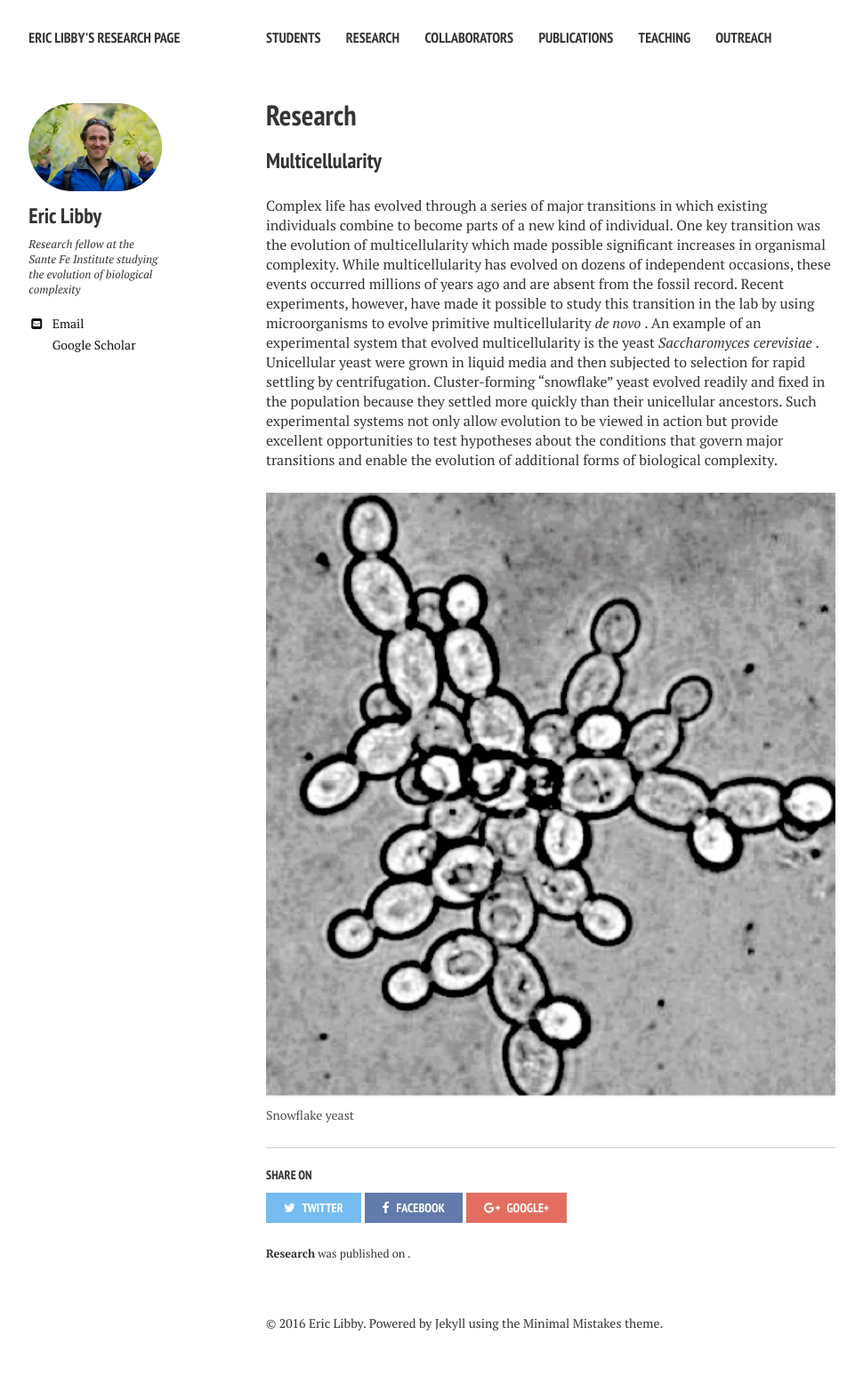
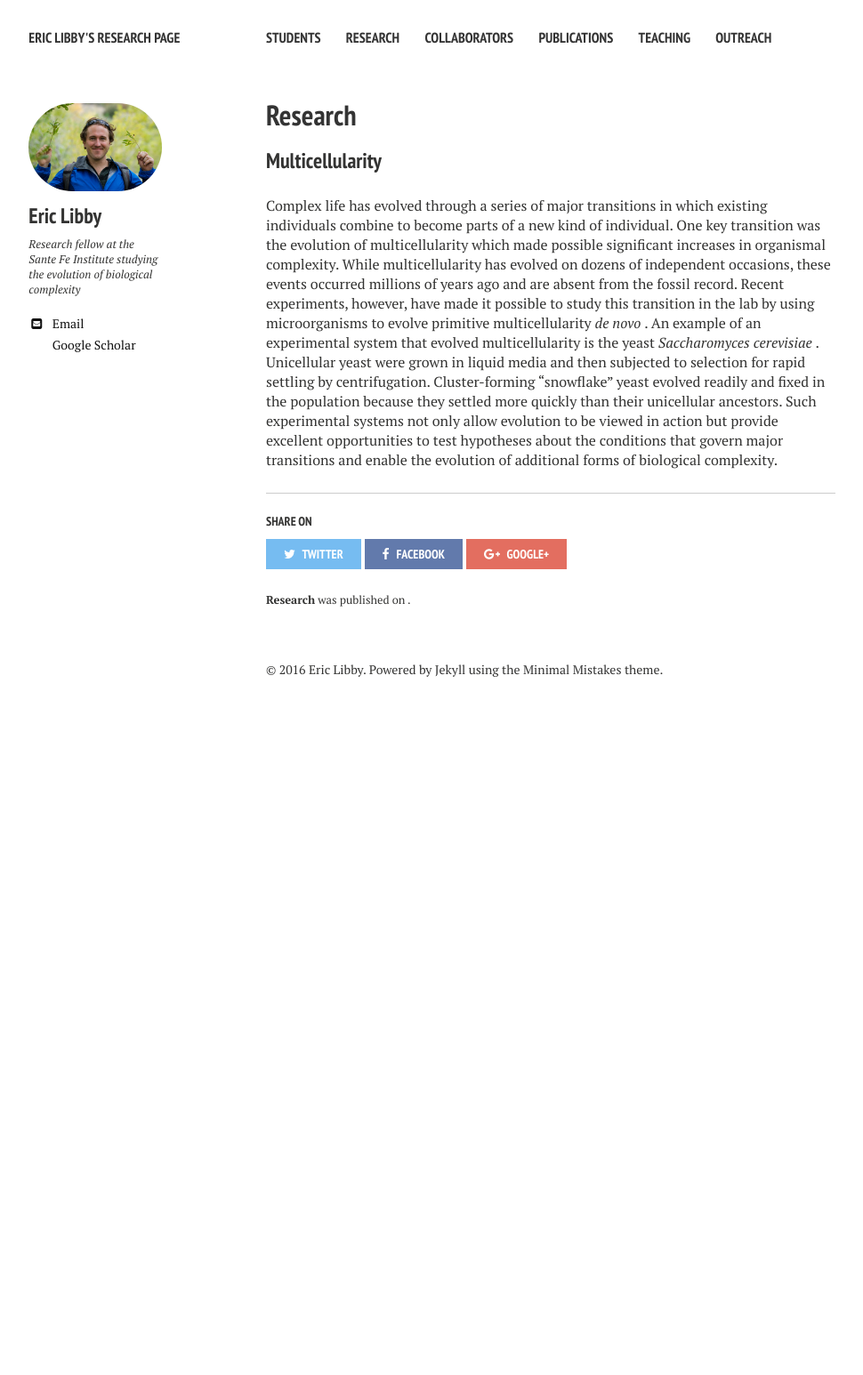
Before and after one commit to ericlibby/oldweb, a Jekyll site: the page built from p_research/index.md, in a window 1280 px wide. Shown: the whole page at 89% size, without its empty margins (21-991 px from the left). Built offline with Jekyll 4.4.1, drawn with Linux system fonts in a browser that asks for light colours; nearby versions of some CDN libraries; after the commit the page ends 900 px from its top, so only the background shows below that.

Commit message:
error debug

```diff
--- a/p_research/index.md
+++ b/p_research/index.md
@@ -8,8 +8,3 @@ comments: true
 
 ### Multicellularity
 Complex life has evolved through a series of major transitions in which existing individuals combine to become parts of a new kind of individual. One key transition was the evolution of multicellularity which made possible significant increases in organismal complexity. While multicellularity has evolved on dozens of independent occasions, these events occurred millions of years ago and are absent from the fossil record. Recent experiments, however, have made it possible to study this transition in the lab by using microorganisms to evolve primitive multicellularity <I> de novo </I>. An example of an experimental system that evolved multicellularity is the yeast <I> Saccharomyces cerevisiae </I>.  Unicellular yeast were grown in liquid media and then subjected to selection for rapid settling by centrifugation. Cluster-forming "snowflake" yeast evolved readily and fixed in the population because they settled more quickly than their unicellular ancestors. Such experimental systems not only allow evolution to be viewed in action but provide excellent opportunities to test hypotheses about the conditions that govern major transitions and enable the evolution of additional forms of biological complexity.
-
-<figure>
-<a href="/images/snow.jpg"><img src="/images/snow.jpg"></a>
-<figcaption> Snowflake yeast </figcaption>
-</figure>
```
